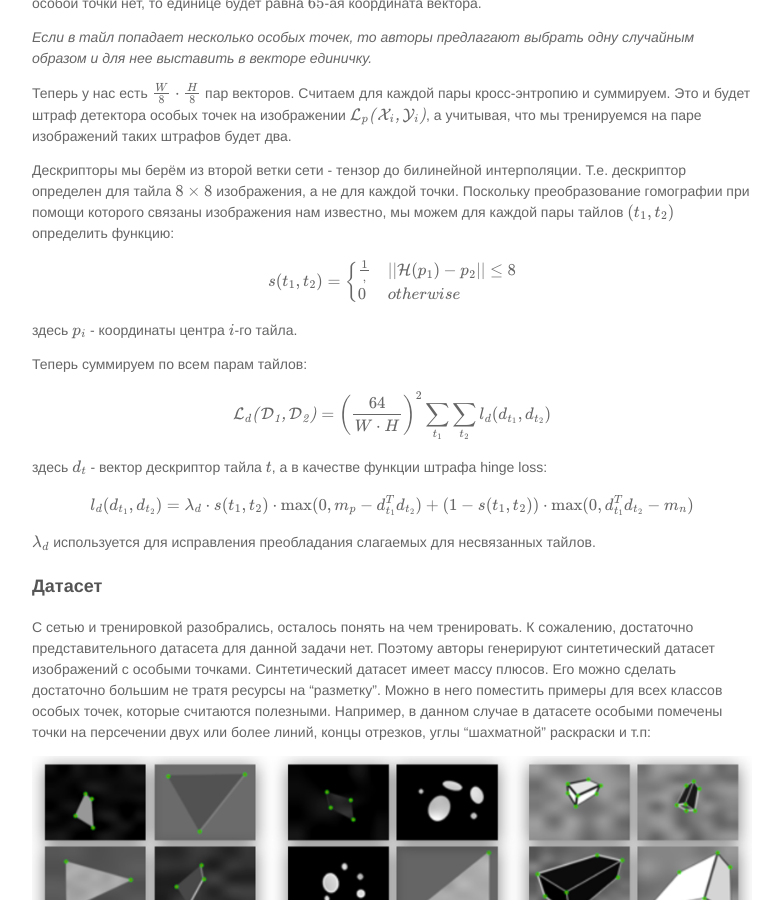
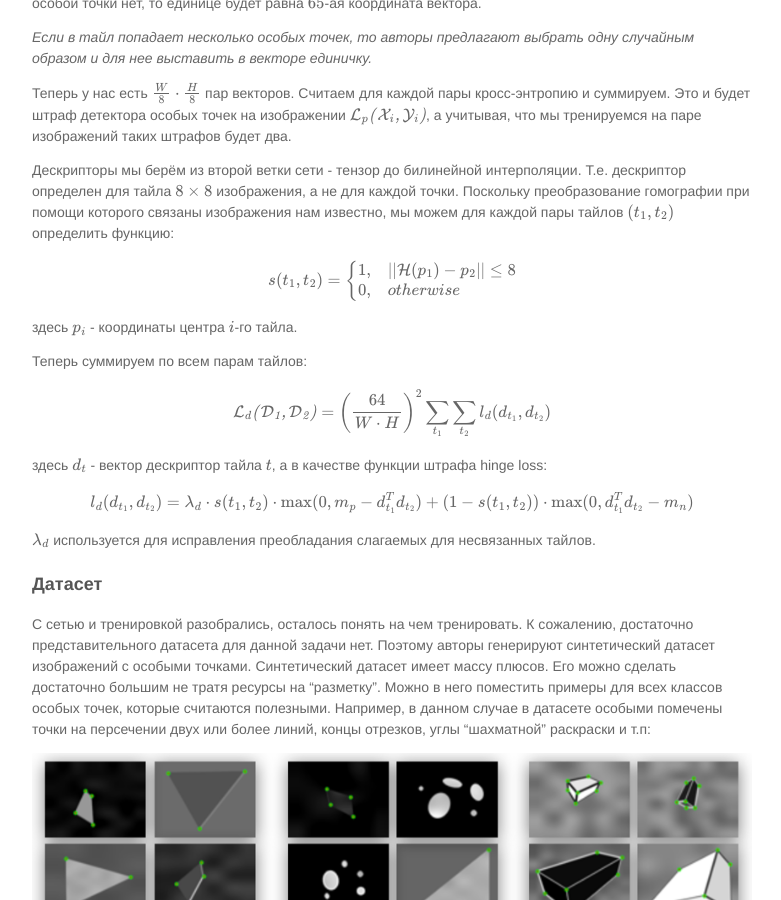
Before and after one commit to vbystricky/vbystricky.github.io, a Jekyll site: the page built from _article_notes/2020/2020-10-03.md, in a window 1280 px wide and 900 px high, scrolled down 2294 px. Shown: the whole window, without its empty margins (248-1029 px from the left). Built offline with Jekyll 4.4.1, drawn with Linux system fonts in a browser that asks for light colours; formulas are drawn with MathJax 3.

Commit message:
Fix typo

```diff
--- a/_article_notes/2020/2020-10-03.md
+++ b/_article_notes/2020/2020-10-03.md
@@ -83,8 +83,8 @@ $$
 $$
 s(t_1, t_2) =
 \begin{cases}
-\frac 1, & ||\mathcal{H}(p_1) - p_2|| \le 8\\
-0& otherwise
+1, & ||\mathcal{H}(p_1) - p_2|| \le 8\\
+0, & otherwise
 \end{cases}
 $$
 
```
Also changed, not shown: _article_notes/2020/2020-10-06.md (+1 -1 lines).
